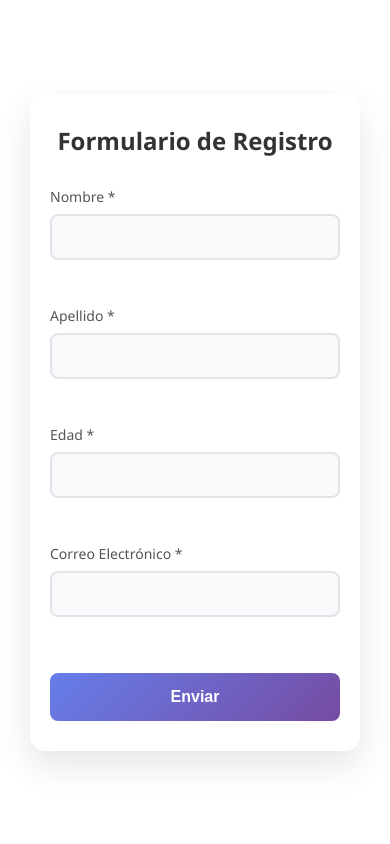
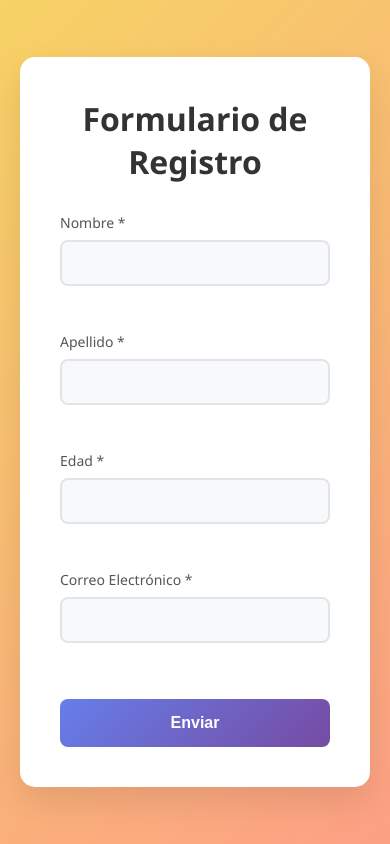
Before and after one commit to prograshaco/login, a plain HTML site: page index.html in a window 390 px wide. Drawn offline with Linux system fonts and the light colour scheme.

Commit message:
cambios de colores, responsive

```diff
--- a/styles.css
+++ b/styles.css
@@ -117,13 +117,24 @@ button:active {
     font-weight: 500;
 }
 
-@media (max-width: 600px) {
-    .container {
-        padding: 30px 20px;
-        margin: 10px;
-    }
+body {
+    background: linear-gradient(135deg, #667eea, #764ba2);
+}
 
-    h1 {
-        font-size: 1.5rem;
+@media (max-width: 1024px) {
+    body {
+        background: linear-gradient(135deg, #ff9a9e, #fad0c4);
     }
 }
+
+@media (max-width: 600px) {
+    body {
+        background: linear-gradient(135deg, #89f7fe, #66a6ff);
+    }
+}
+
+@media (max-width: 400px) {
+    body {
+        background: linear-gradient(135deg, #f6d365, #fda085);
+    }
+}
```
